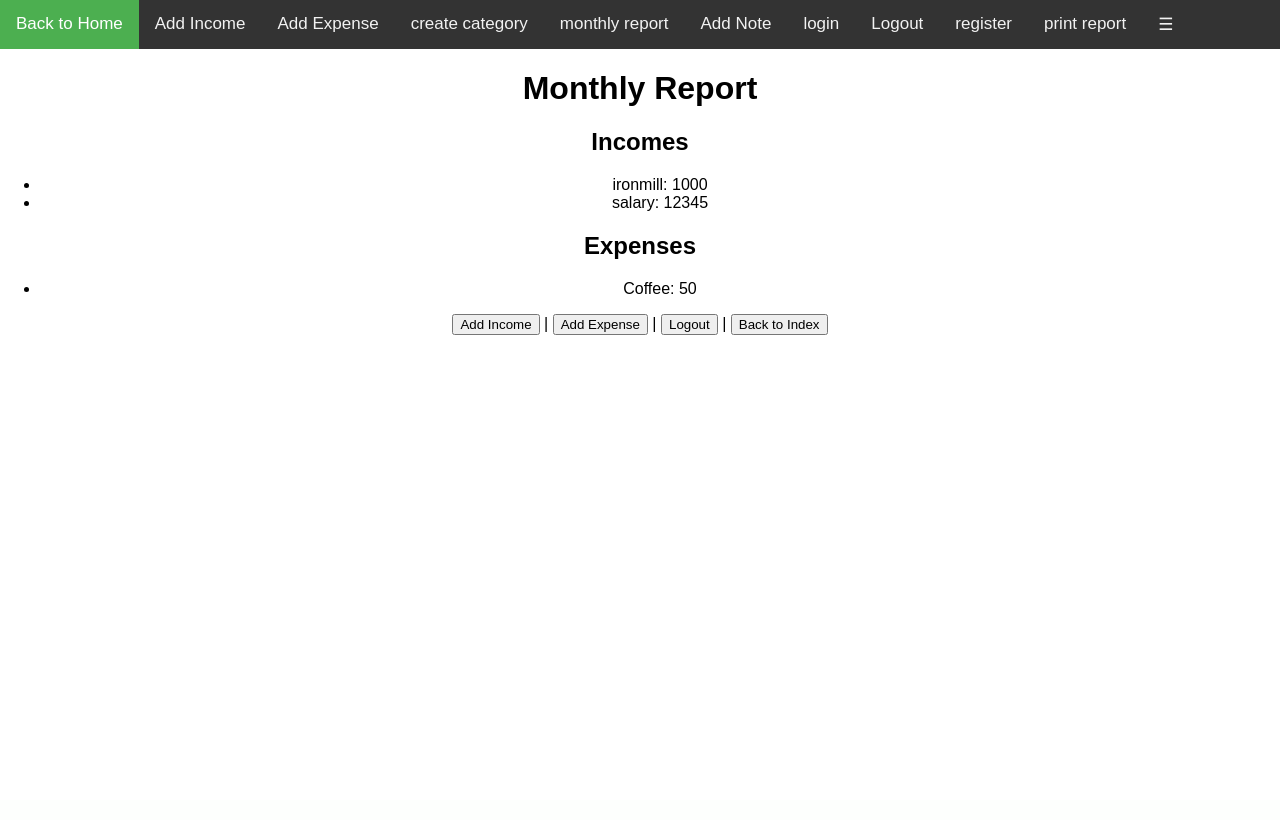
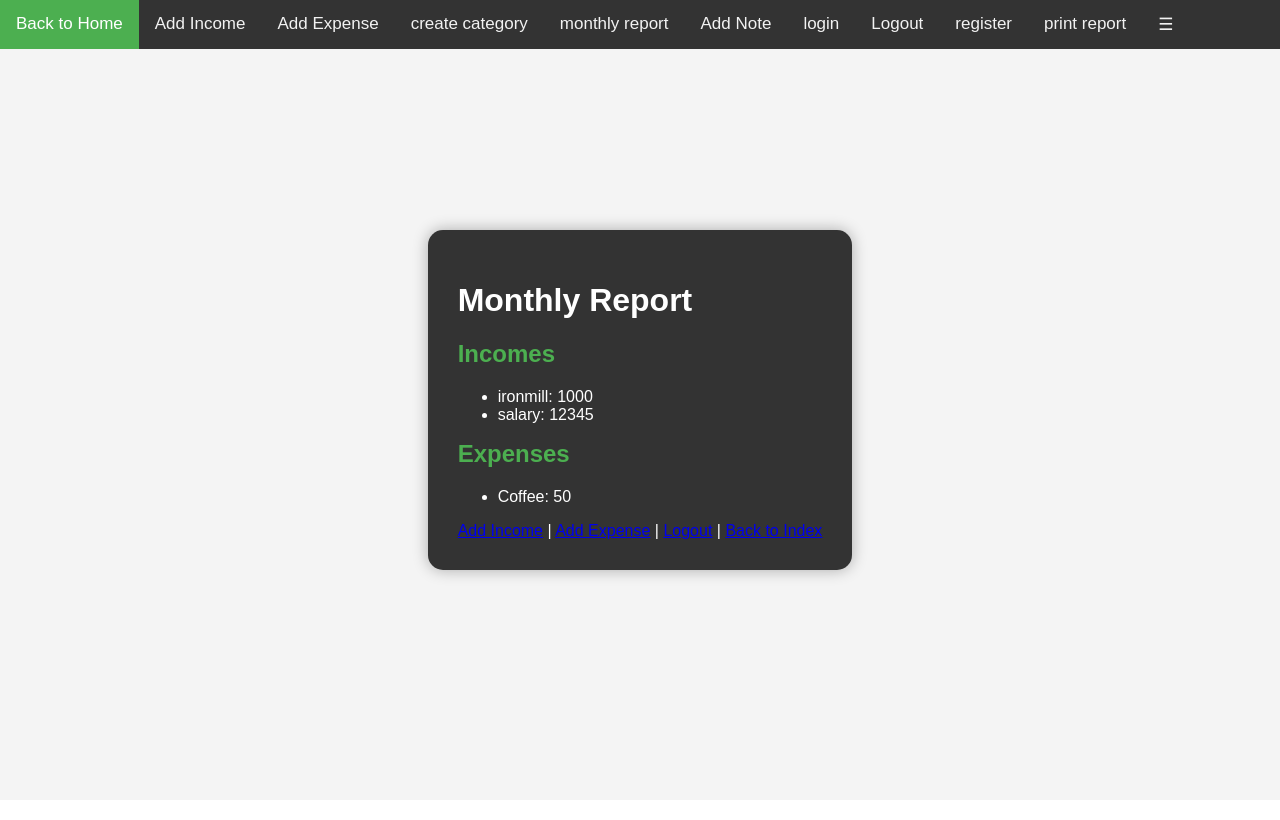
Before and after one commit to stassorochinskiy960/mybudget, a Django app: page /monthly_report/ in a window 1280 px wide. Before the commit the page ends 335 px from the top, so only its background shows below. Run offline with Django 5.2, Linux system fonts and the light colour scheme; a user stored in the database is signed in; data comes from the database, SQL or seed files in the repository; both versions use the stored data as it was after the commit.

Commit message:
none updates

```diff
--- a/mybudget/static/child_templates.css
+++ b/mybudget/static/child_templates.css
@@ -1,6 +1,48 @@
 #content{
-    text-align: center;
-    margin-top: 70px;
+    /*text-align: center;
+    margin-top: 70px;*/
+    font-family: Arial, sans-serif;
+    margin: 0;
+    padding: 0;
+    background-color: #f4f4f4;
+    display: flex;
+    justify-content: center;
+    align-items: center;
+    height: 100vh;
+}
+
+.centered-block {
+    background-color: #333;
+    border-radius: 15px;
+    padding: 30px;
+    /*width: 300px;*/
+    box-shadow: 0 0 15px rgba(0, 0, 0, 0.3);
+    color: white;
+    text-align: left;
+}
+
+.centered-block h2 {
+    margin-top: 0;
+    color: #4CAF50;
+}
+
+form {
+    display: flex;
+    flex-direction: column;
+}
+
+button {
+    padding: 10px;
+    border: none;
+    border-radius: 5px;
+    background-color: #4CAF50;
+    color: white;
+    font-size: 16px;
+    cursor: pointer;
+}
+
+button:hover {
+    background-color: #45a049;
 }
 
 #footer{
--- a/mybudget/templates/base.html
+++ b/mybudget/templates/base.html
@@ -28,9 +28,11 @@
         </div>
     </div>
     <div id="content">
-        {% block container %}
-        <!--child page content-->
-        {% endblock container %}
+        <div class="centered-block">
+            {% block container %}
+            <!--child page content-->
+            {% endblock container %}
+        </div>
     </div>
     <div id="footer">
         {% block footer %}
--- a/mybudget/templates/budget/login.html
+++ b/mybudget/templates/budget/login.html
@@ -8,6 +8,6 @@
         {{ form.as_p }}
         <button type="submit">Login</button>
     </form>
-    <button style="margin-top:10px" href="{% url 'register' %}">Register</button>
+    <a href="{% url 'register' %}">Register</a>
 </div>
 {% endblock container %}
--- a/mybudget/templates/budget/logout.html
+++ b/mybudget/templates/budget/logout.html
@@ -8,6 +8,6 @@
         {% csrf_token %}
         <button type="submit">Logout</button>
     </form>
-    <button style="margin-top:10px" href="{% url 'monthly_report' %}">Cancel</button>
+    <a class="styled-link" style="margin-top:10px" href="{% url 'monthly_report' %}">Cancel</a>
 </div>
 {% endblock container %}
--- a/mybudget/templates/budget/monthly_report.html
+++ b/mybudget/templates/budget/monthly_report.html
@@ -15,9 +15,9 @@
             <li>{{ expense.category__name }}: {{ expense.total }}</li>
         {% endfor %}
     </ul>
-    <button href="{% url 'add_income' %}">Add Income</button> |
-    <button href="{% url 'add_expense' %}">Add Expense</button> |
-    <button href="{% url 'logout' %}">Logout</button> |
-    <button href="{% url 'index' %}">Back to Index</button>
+    <a class="styled-link" href="{% url 'add_income' %}">Add Income</a> |
+    <a class="styled-link" href="{% url 'add_expense' %}">Add Expense</a> |
+    <a class="styled-link" href="{% url 'logout' %}">Logout</a> |
+    <a class="styled-link" href="{% url 'index' %}">Back to Index</a>
 </div>
 {% endblock container %}
--- a/mybudget/templates/budget/print_report.html
+++ b/mybudget/templates/budget/print_report.html
@@ -1,7 +1,7 @@
 {% extends "base.html" %}
 {% block title %}Print Report{% endblock %}
 {% block container %}
-<div>
+<div >
     <h1>User Report: {{ user.username }}</h1>
     <div>
         <h2>Income</h2>
@@ -14,7 +14,7 @@
                     <th>Description</th>
                 </tr>
             </thead>
-            <tbody>
+            <tbody >
                 {% for income in incomes %}
                     <tr>
                         <td>{{ income.date }}</td>
@@ -38,7 +38,7 @@
                     <th>Description</th>
                 </tr>
             </thead>
-            <tbody>
+            <tbody style="text-align: center;">
                 {% for expense in expenses %}
                     <tr>
                         <td>{{ expense.date }}</td>
--- a/mybudget/templates/budget/register.html
+++ b/mybudget/templates/budget/register.html
@@ -8,6 +8,6 @@
         {{ form.as_p }}
         <button type="submit">Register</button>
     </form>
-    <button style="margin-top:10px;" href="{% url 'login' %}">Login</button>
+    <a class="styled-link" style="margin-top:10px;" href="{% url 'login' %}">Login</a>
 </div>
 {% endblock container %}
```
Also changed, not shown: mybudget/db.sqlite3.
